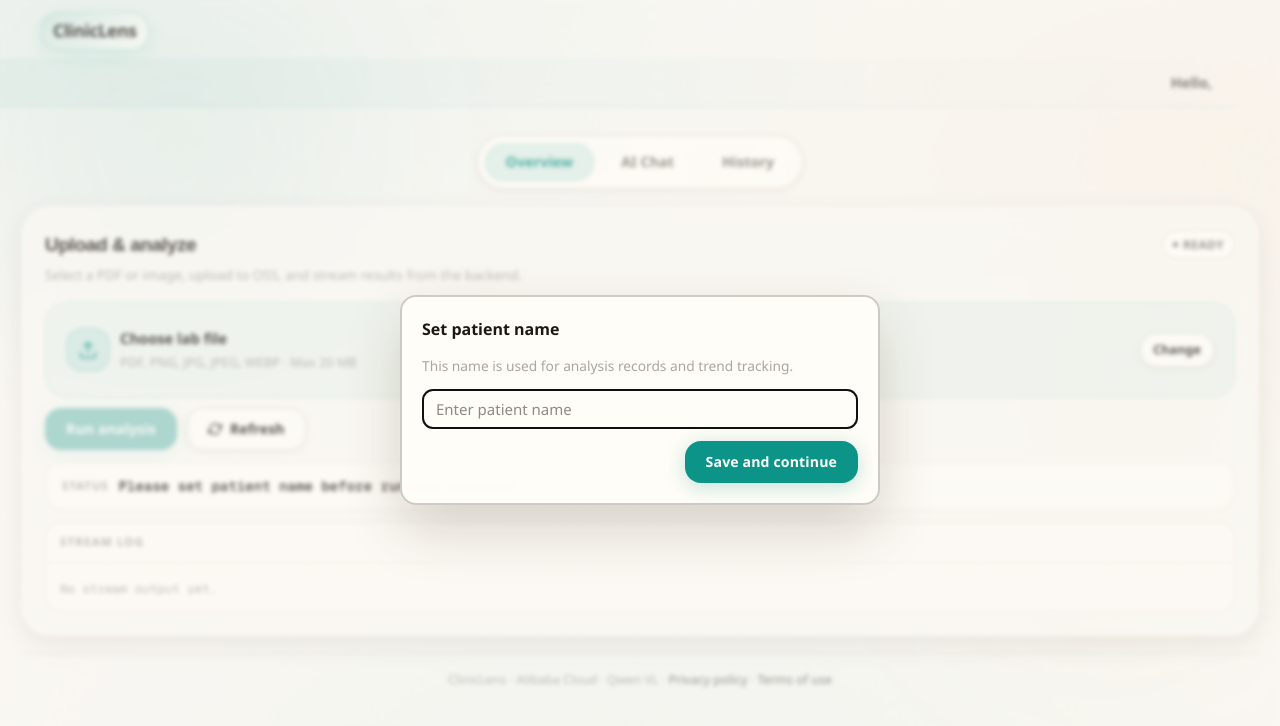
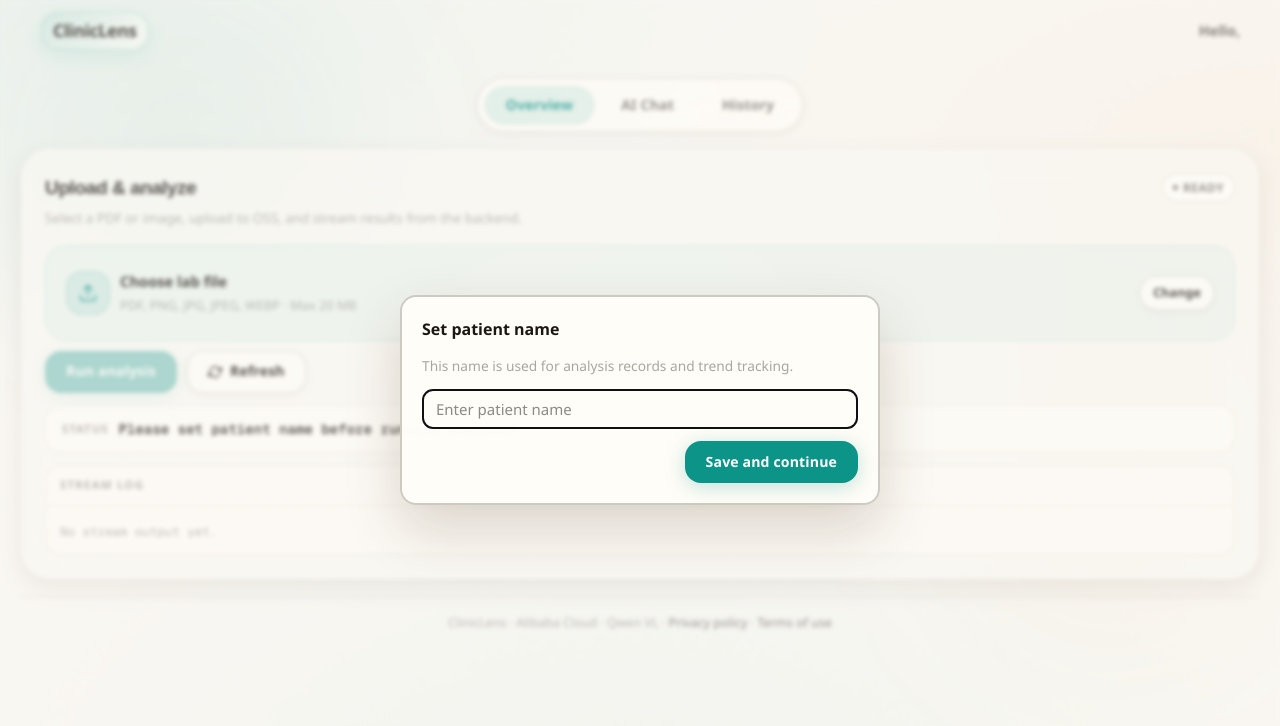
Before and after one commit to ThuongHong/clinic-lens, a Next.js app in the folder frontend/: page / in a window 1280 px wide. Shown: the top 726 px of the page. Built offline with nearby package versions, Linux system fonts and the light colour scheme; a web font is replaced by a local one.

Commit message:
fix(ui): greetingText

```diff
--- a/frontend/app/globals.css
+++ b/frontend/app/globals.css
@@ -284,6 +284,8 @@ body::after {
 }
 
 .greetingText {
+    margin-left: auto;
+    text-align: right;
     font-size: 0.9rem;
     color: rgba(28, 23, 18, 0.72);
     font-weight: 600;
--- a/frontend/components/smart-labs-app.tsx
+++ b/frontend/components/smart-labs-app.tsx
@@ -543,8 +543,6 @@ export default function SmartLabsApp() {
             <main className="appShell" id="main-content">
                 <div className="appHeader">
                     <div className="appLogo">ClinicLens</div>
-                </div>
-                <div className="greetingBanner">
                     <span className="greetingText">Hello, <strong>{patientName}</strong></span>
                 </div>
 
```
